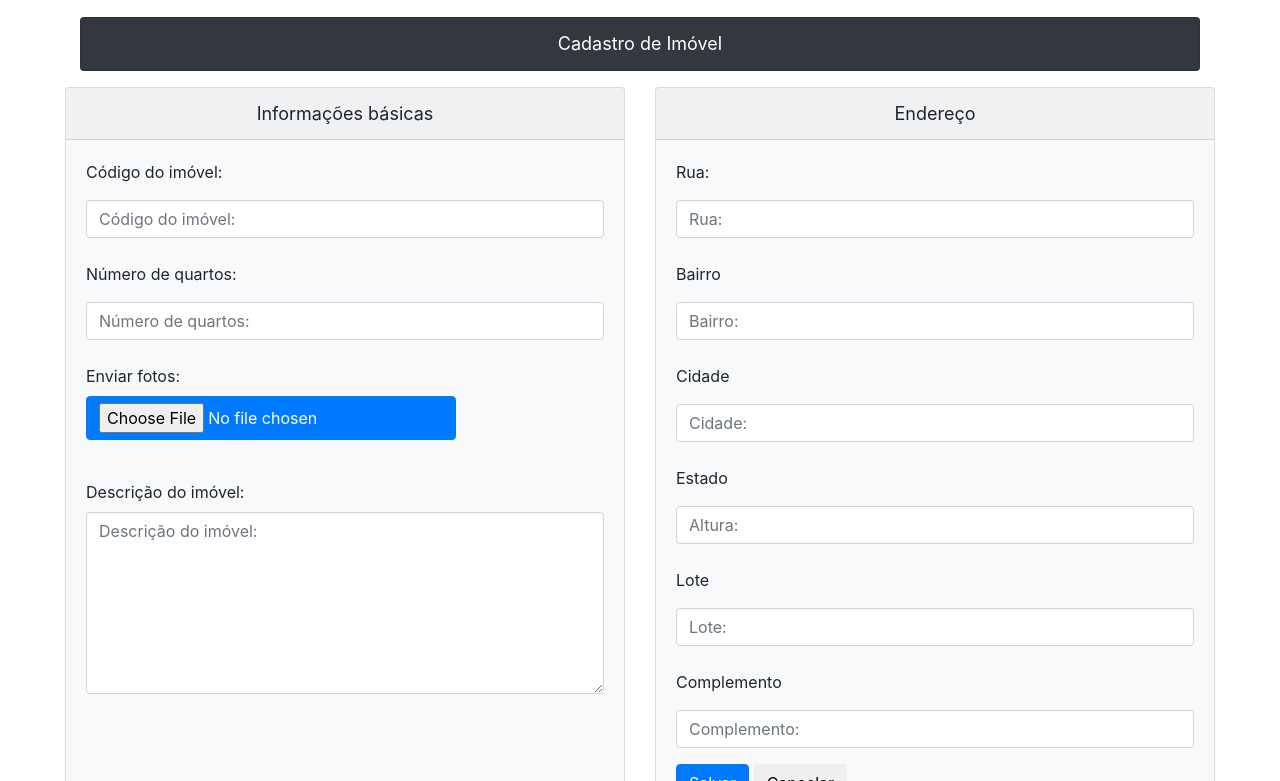
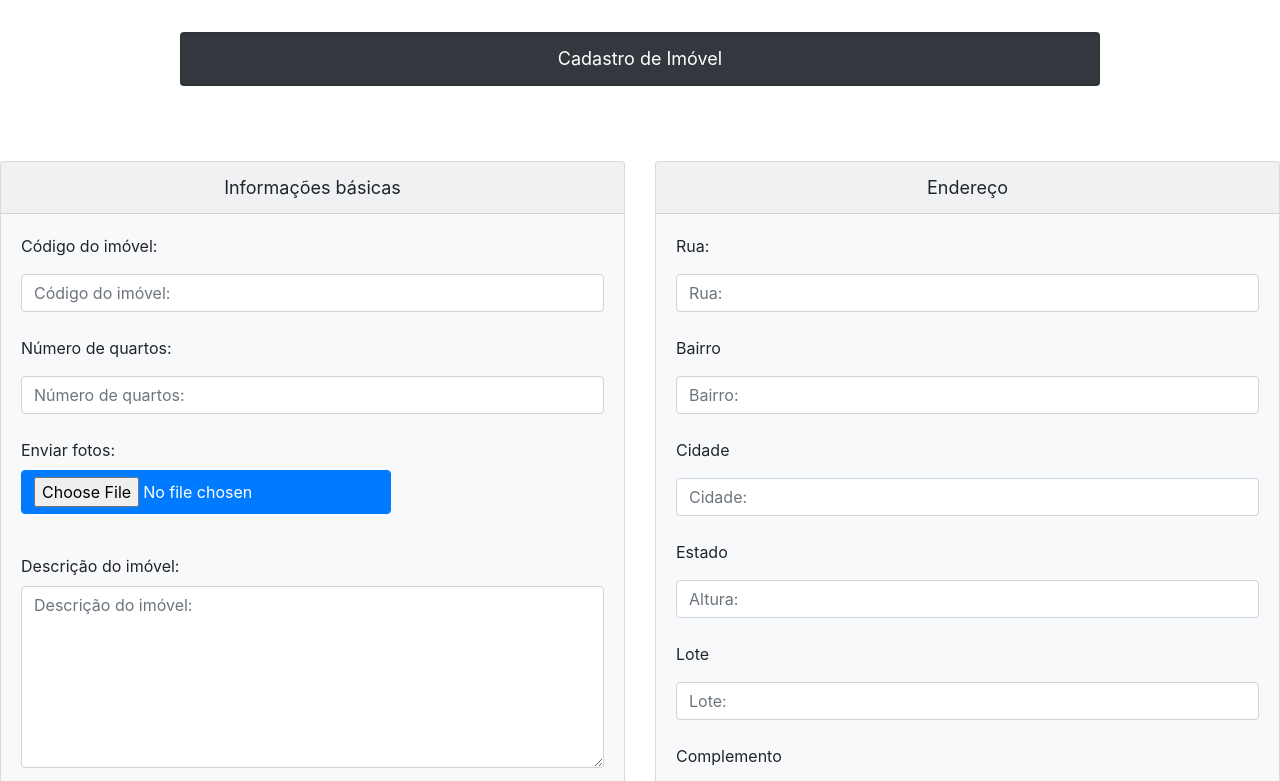
Before and after one commit to tmarco783/Projeto.P.W.2018-1, a plain HTML site: page imoveis_cadastro.html in a window 1280 px wide. Shown: the part 74-855 px from the top of the page. Drawn offline with nearby package versions, Linux system fonts and the light colour scheme.

Commit message:
Add files via upload

```diff
--- a/imoveis_cadastro.html
+++ b/imoveis_cadastro.html
@@ -4,6 +4,7 @@
   <title>Sistema de Aluguel</title>
   <meta charset="utf-8">
   <meta name="viewport" content="width=device-width, initial-scale=1">
+  <link rel="stylesheet" href="css/styleImoveis.css">
   <link rel="stylesheet" href="https://maxcdn.bootstrapcdn.com/bootstrap/4.1.0/css/bootstrap.min.css">
   <script src="https://ajax.googleapis.com/ajax/libs/jquery/3.3.1/jquery.min.js"></script>
   <script src="https://cdnjs.cloudflare.com/ajax/libs/popper.js/1.14.0/umd/popper.min.js"></script>
@@ -43,11 +44,10 @@
 <!--Fim da barra de navegação-->
 
 <!--Inicio de Imóveis cadastro-->
-<div style="margin-top:20px" col-md-offset-4 col-md-4>
 
   <!-- Começo do card titulo cadastro de imovel -->
 
-  <div class="card text-white bg-dark mb-3" style="max-width: 70rem;margin-left:80px;">
+  <div class="card text-white bg-dark">
     <div class="card-header" style="text-align:center">
       <font size="4">Cadastro de Imóvel</font>
     </div>
@@ -57,10 +57,10 @@
 
   <!-- Começo do deck que contém os card das informações básicas e endereço -->
 
-  <div class="card-deck" style="margin-left:50px;">
+  <div class="card-deck">
 
     <!-- Inicio card informações básica -->
-    <div class="card text-black bg-light mb-3" style="max-width:35rem;">
+    <div class="card text-black bg-light">
 
       <div class="card-header" style="text-align:center"><font size="4">Informações básicas</font></div>
       <div class="card-body">
@@ -114,7 +114,7 @@
     <!-- Fim card informações básicas -->
 
     <!-- Inicio card endereço -->
-    <div class="card text-black bg-light mb-3" style="max-width:35rem;">
+    <div class="card text-black bg-light">
       <div class="card-header" style="text-align:center"><font size="4">Endereço</font></div>
       <div class="card-body">
           <form>
@@ -182,7 +182,7 @@
     <!-- Fim do card endereço -->
   </div>
   <!-- Fim do deck que contém os cards endereço e informações basicas -->
-</div>
+
 
 <!-- Footer Jumbotron  -->
 <div class="jumbotron text-center" style="margin-bottom:0">
```
